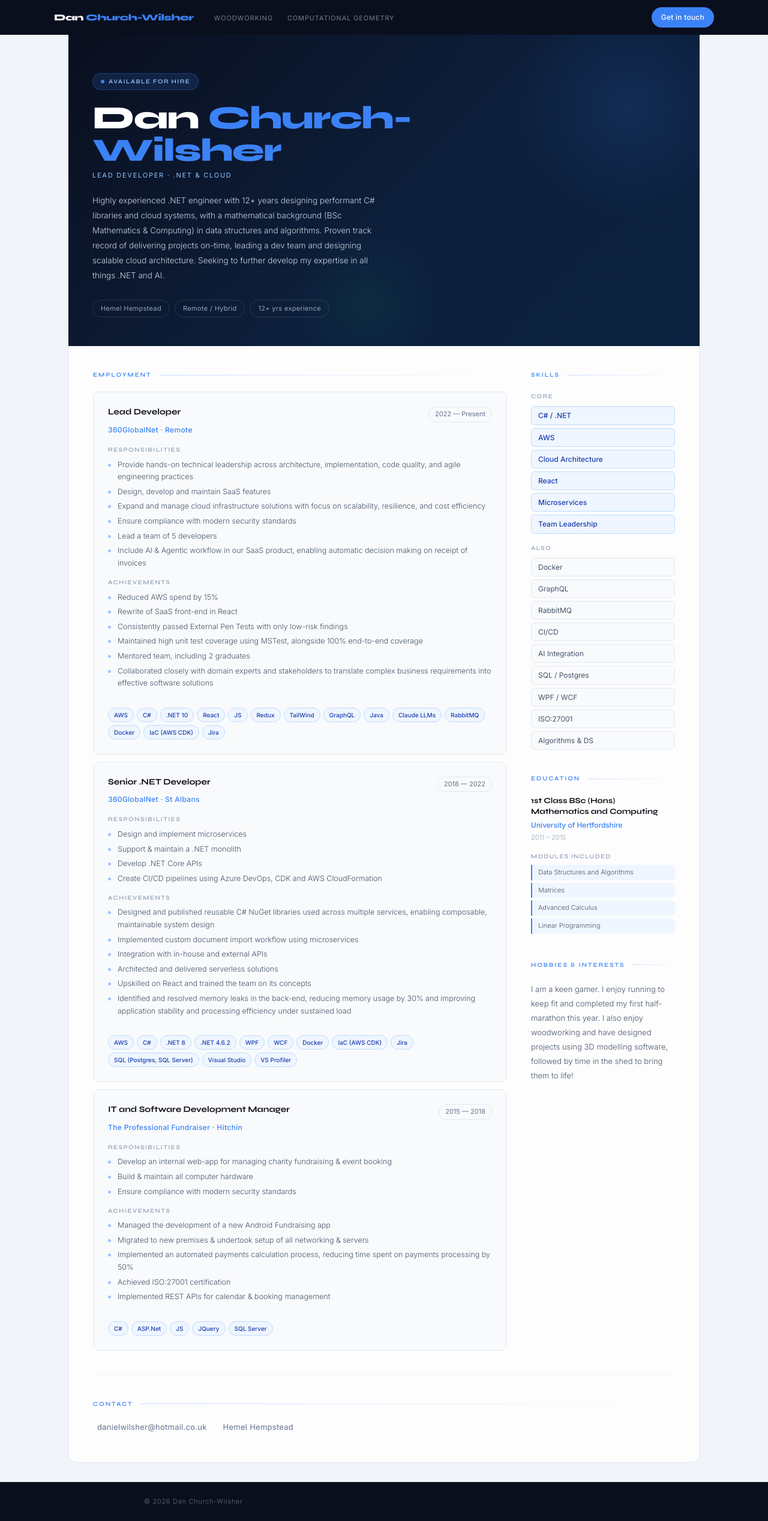
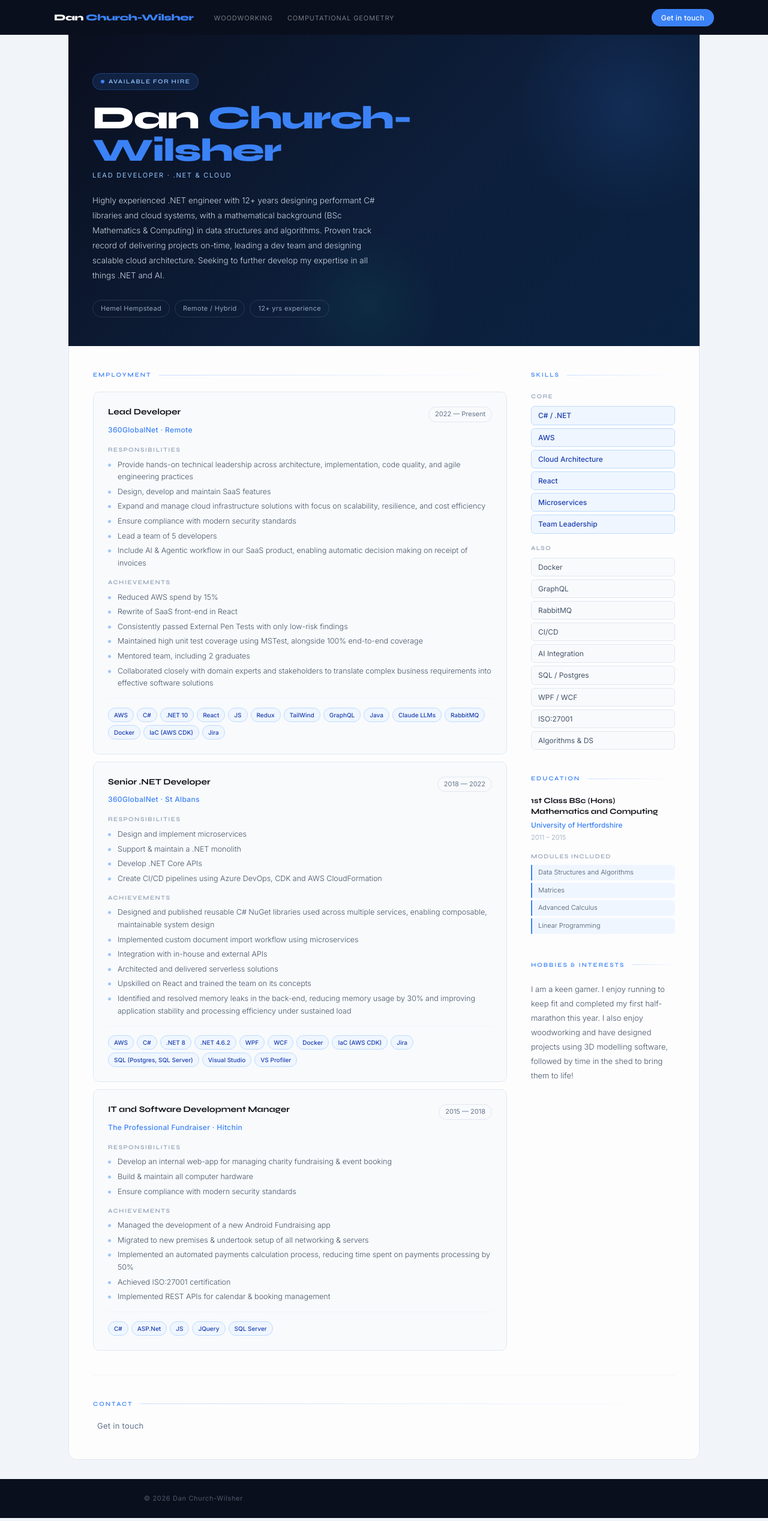
Before and after one commit to targetdan/portfolio, a Next.js app: page / in a window 1280 px wide. Shown: the whole page at 60% size. Built offline with nearby package versions, Linux system fonts and the light colour scheme; a web font is replaced by a local one.

Commit message:
Obfuscate email address

```diff
--- a/app/page.tsx
+++ b/app/page.tsx
@@ -29,7 +29,7 @@ export default function Home() {
             </aside>
           </div>
           <div className={styles.contactWrap}>
-            <Contact contact={cv.contact} location={cv.location} />
+            <Contact />
           </div>
         </div>
       </div>
--- a/components/Contact.module.css
+++ b/components/Contact.module.css
@@ -11,6 +11,11 @@
   color: var(--slate-500);
   transition: color 0.2s;
   letter-spacing: 0.02em;
+  background: none;
+  border: none;
+  padding: 0;
+  cursor: pointer;
+  font-family: var(--font-body);
 }
 .link:hover { color: var(--blue); }
 .link i { font-size: 15px; color: var(--blue); flex-shrink: 0; }
--- a/components/Contact.tsx
+++ b/components/Contact.tsx
@@ -1,19 +1,16 @@
+"use client";
 import sectionStyles from "./Section.module.css";
 import styles from "./Contact.module.css";
+import { openEmail } from "@/lib/contact";
 
-type Props = { contact: { email: string }; location: string };
-
-export default function Contact({ contact, location }: Props) {
+export default function Contact() {
   return (
     <section id="contact">
       <p className={`${sectionStyles.label} animate-fade-up`}>Contact</p>
       <div className={`${styles.links} animate-fade-up delay-100`}>
-        <a href={`mailto:${contact.email}`} className={styles.link}>
-          <i className="ti ti-mail" aria-hidden="true" />{contact.email}
-        </a>
-        <span className={styles.link}>
-          <i className="ti ti-map-pin" aria-hidden="true" />{location}
-        </span>
+        <button onClick={openEmail} className={styles.link}>
+          <i className="ti ti-mail" aria-hidden="true" />Get in touch
+        </button>
       </div>
     </section>
   );
--- a/components/Nav.module.css
+++ b/components/Nav.module.css
@@ -55,7 +55,9 @@
   color: #fff;
   padding: 7px 16px;
   border-radius: var(--radius-full);
+  border: none;
   flex-shrink: 0;
+  cursor: pointer;
   transition: background 0.2s, transform 0.15s;
 }
 .cta:hover { background: var(--blue-dark); transform: translateY(-1px); }
--- a/components/Nav.tsx
+++ b/components/Nav.tsx
@@ -2,6 +2,7 @@
 import { useState, useEffect } from "react";
 import Link from "next/link";
 import { usePathname } from "next/navigation";
+import { openEmail } from "@/lib/contact";
 import styles from "./Nav.module.css";
 
 const links = [
@@ -35,9 +36,9 @@ export default function Nav() {
             </li>
           ))}
         </ul>
-        <a href="mailto:danielwilsher@hotmail.co.uk" className={styles.cta}>
+        <button onClick={openEmail} className={styles.cta}>
           Get in touch
-        </a>
+        </button>
       </div>
     </nav>
   );
--- /dev/null
+++ b/lib/contact.ts
@@ -0,0 +1,6 @@
+const parts = ["ZGFuaWVsd2lsc2hlcg==", "cmVjcnVpdG1lbnQ=", "aG90bWFpbA==", "Y28udWs="];
+
+export function openEmail() {
+  const [user, tag, domain, tld] = parts.map(p => atob(p));
+  window.location.href = `mailto:${user}+${tag}@${domain}.${tld}`;
+}
```
